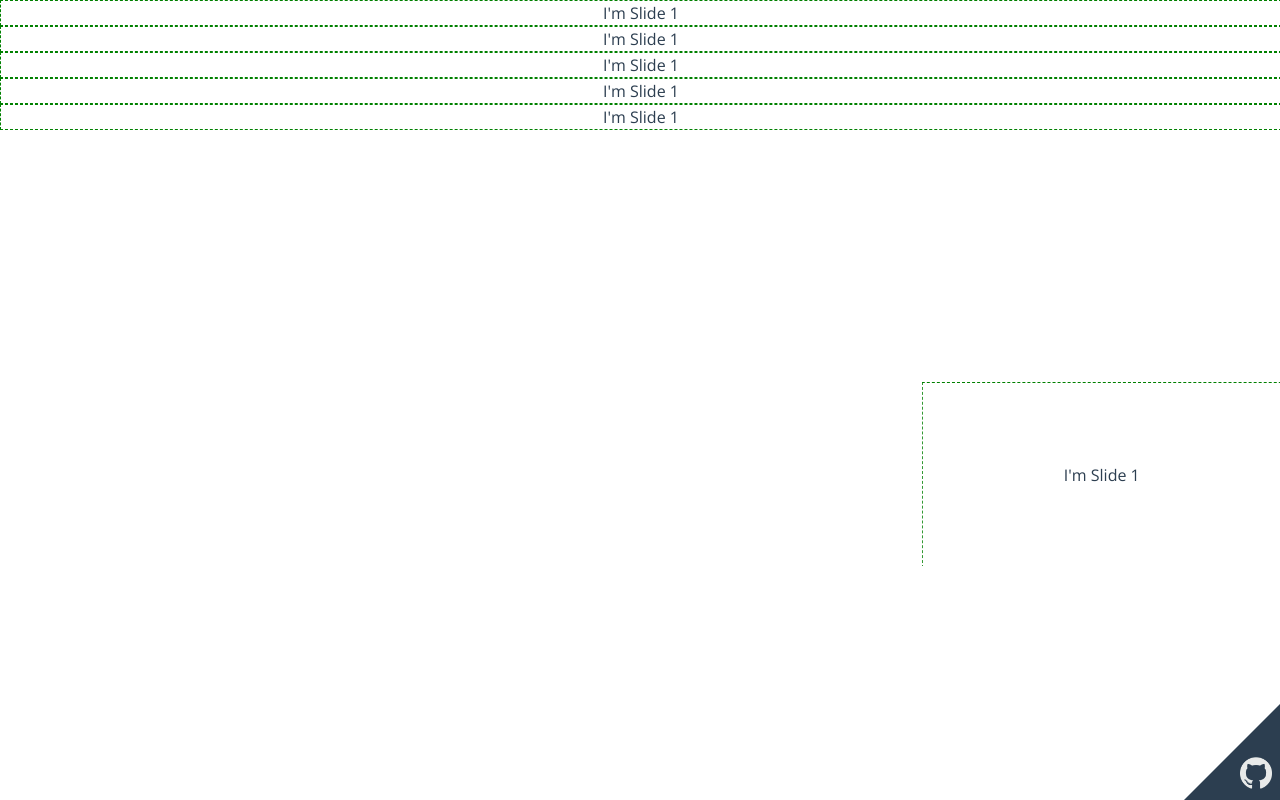
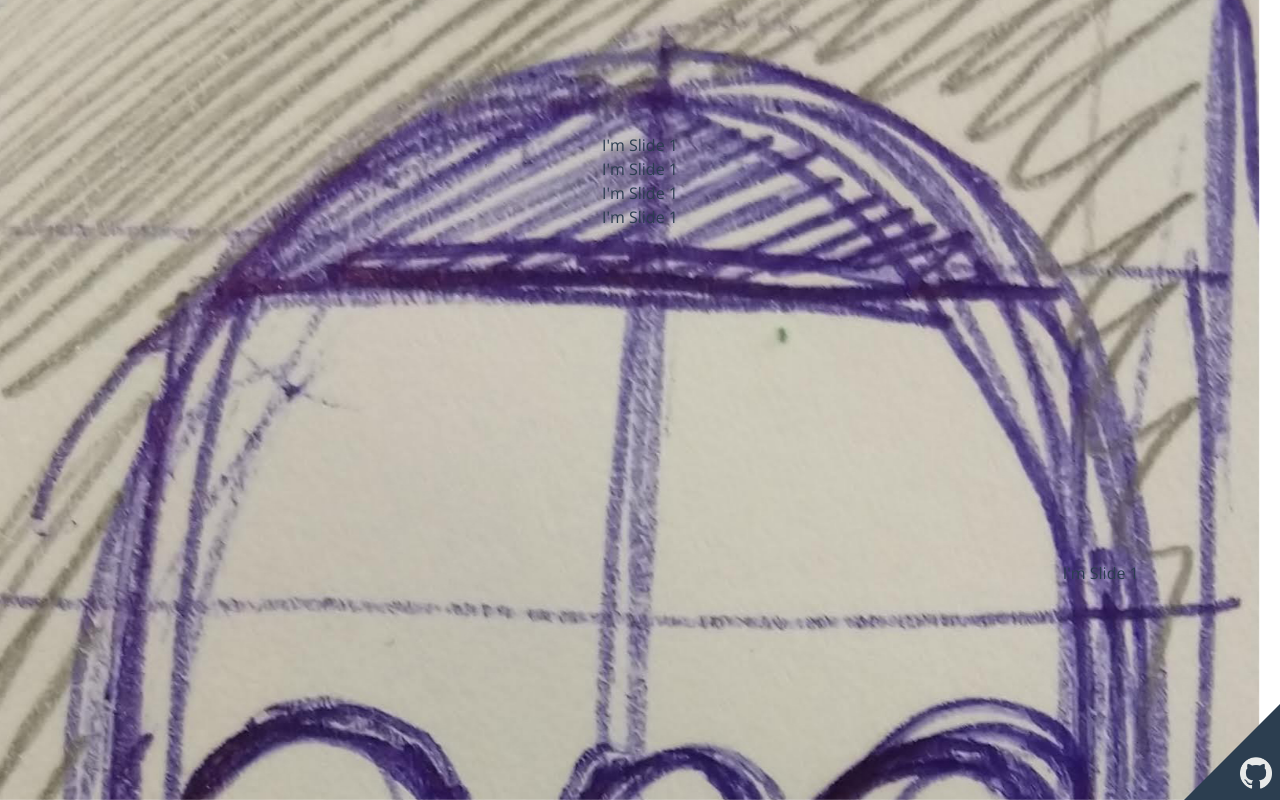
Before and after one commit to ZenekeZene/mrpotato, a Vue app: page /#/ in a window 1280 px wide. Built offline with nearby package versions, Linux system fonts and the light colour scheme.

Commit message:
Fake backgorund added

```diff
--- a/src/assets/styles/base/page/page.scss
+++ b/src/assets/styles/base/page/page.scss
@@ -58,4 +58,17 @@ body {
 .face-wrapper {
 	width: 100%;
 	height: 100%;
+
+	&:before {
+		content: '';
+		position: absolute;
+		top: 0;
+		left: 0;
+		display: inline-block;
+		width: 100%;
+		height: 100%;
+		background: url('../../../static/background.jpg') no-repeat;
+		background-size: cover;
+		background-position-x: -21px;
+	}
 }
--- a/src/components/AboutPage.vue
+++ b/src/components/AboutPage.vue
@@ -1,27 +1,24 @@
 <template>
 	<article class="face-wrapper">
-		<swiper ref="mySwiper" :options="swiperOption">
+		<section class="block"></section>
+		<swiper :options="swiperOption">
 			<swiper-slide>I'm Slide 1</swiper-slide>
 			<swiper-slide>I'm Slide 2</swiper-slide>
 		</swiper>
-		<swiper ref="mySwiper" :options="swiperOption">
+		<swiper :options="swiperOption">
 			<swiper-slide>I'm Slide 1</swiper-slide>
 			<swiper-slide>I'm Slide 2</swiper-slide>
 		</swiper>
-		<swiper ref="mySwiper" :options="swiperOption">
+		<swiper :options="swiperOption">
 			<swiper-slide>I'm Slide 1</swiper-slide>
 			<swiper-slide>I'm Slide 2</swiper-slide>
 		</swiper>
-		<swiper ref="mySwiper" :options="swiperOption">
-			<swiper-slide>I'm Slide 1</swiper-slide>
-			<swiper-slide>I'm Slide 2</swiper-slide>
-		</swiper>
-		<swiper ref="mySwiper" :options="swiperOption">
+		<swiper :options="swiperOption">
 			<swiper-slide>I'm Slide 1</swiper-slide>
 			<swiper-slide>I'm Slide 2</swiper-slide>
 		</swiper>
 
-		<swiper ref="mySwiper" :options="swiperOptionVertical" class="swiper-vertical">
+		<swiper :options="swiperOptionVertical" class="swiper-vertical">
 			<swiper-slide>I'm Slide 1</swiper-slide>
 			<swiper-slide>I'm Slide 2</swiper-slide>
 		</swiper>
@@ -62,7 +59,6 @@
 		justify-content: center;
 		align-items: center;
 		height: calc(100vh / 6);
-		border: 1px dashed green;
 	}
 
 	.swiper-container-cube {
@@ -79,4 +75,8 @@
 		transform: translate3D(-50%, 50%, 0);
 	}
 
+	.block {
+		height: calc(100vh / 6);
+	}
+
 </style>
```
Also changed, not shown: static/background.jpg (added).
